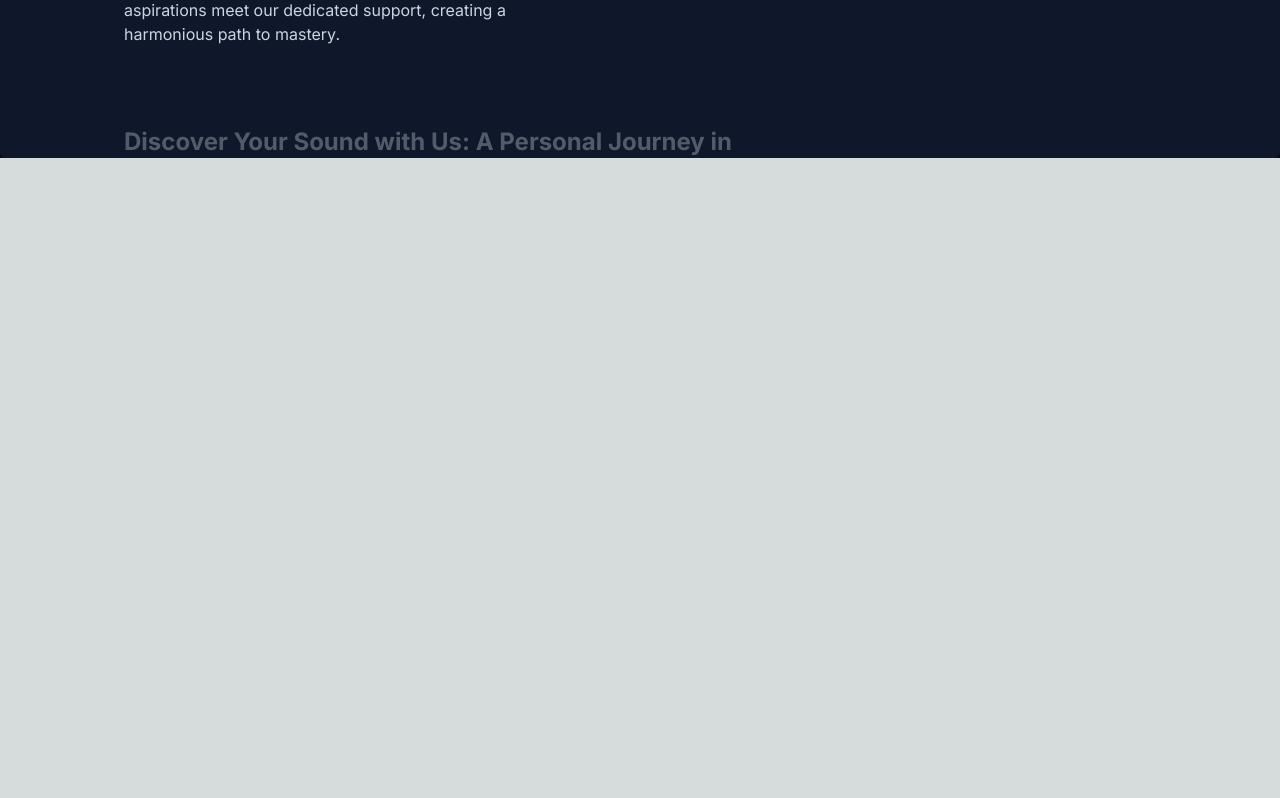
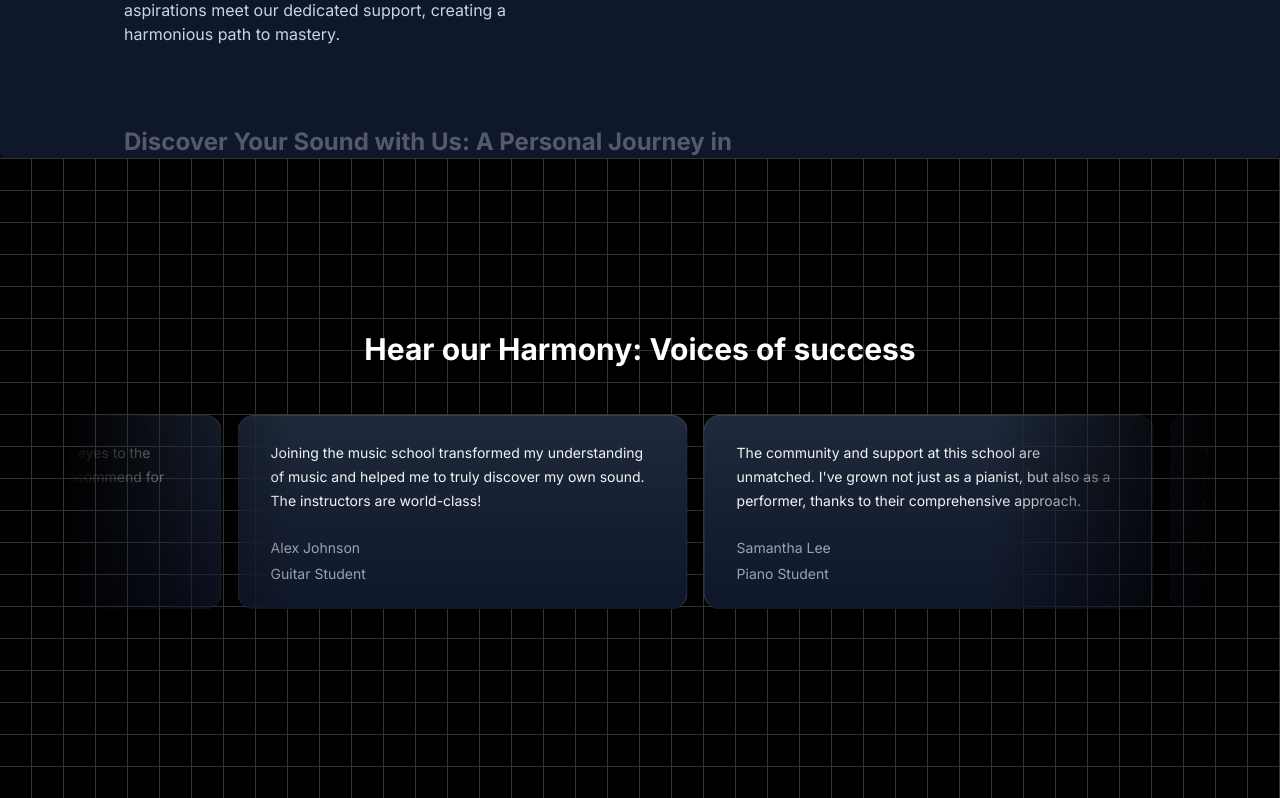
Before and after one commit to Sagar2102/Music-School, a Next.js app: page / in a window 1280 px wide. Shown: the part 1690-2488 px from the top of the page. Before the commit the page ends 1848 px from the top, so only its background shows below. Built offline with nearby package versions, Linux system fonts and the light colour scheme.

Commit message:
Testimonial Card

```diff
--- a/package.json
+++ b/package.json
@@ -11,6 +11,7 @@
   "dependencies": {
     "clsx": "^2.1.1",
     "framer-motion": "^11.3.4",
+    "mini-svg-data-uri": "^1.4.4",
     "next": "14.2.5",
     "react": "^18",
     "react-dom": "^18",
--- a/src/app/page.tsx
+++ b/src/app/page.tsx
@@ -1,5 +1,6 @@
 import FeaturedCourses from "@/components/FeaturedCourses";
 import HeroSection from "@/components/HeroSection";
+import MusicSchoolTestimonials from "@/components/TestimonialCards";
 import WhyChooseUs from "@/components/WhyChooseUs";
 import Image from "next/image";
 
@@ -9,6 +10,7 @@
     <HeroSection />
     <FeaturedCourses />
     <WhyChooseUs />
+    <MusicSchoolTestimonials />
     </main>
   );
 }
--- /dev/null
+++ b/src/components/TestimonialCards.tsx
@@ -0,0 +1,54 @@
+'use client'
+import { InfiniteMovingCards } from "./ui/infinite-moving-cards";
+
+const musicSchoolTestimonials = [
+    {
+      quote:
+        'Joining the music school transformed my understanding of music and helped me to truly discover my own sound. The instructors are world-class!',
+      name: 'Alex Johnson',
+      title: 'Guitar Student',
+    },
+    {
+      quote:
+        "The community and support at this school are unmatched. I've grown not just as a pianist, but also as a performer, thanks to their comprehensive approach.",
+      name: 'Samantha Lee',
+      title: 'Piano Student',
+    },
+    {
+      quote:
+        "This school offered me the tools and confidence to take my singing to the next level. I'm endlessly grateful for the personalized coaching.",
+      name: 'Michael Chen',
+      title: 'Vocal Student',
+    },
+    {
+      quote:
+        'As a violinist, finding the right mentor can be challenging, but this school matched me with a teacher who truly understands my goals and challenges.',
+      name: 'Emily Taylor',
+      title: 'Violin Student',
+    },
+    {
+      quote:
+        'The production courses here opened my eyes to the intricacies of music production. Highly recommend for any aspiring producers!',
+      name: 'Chris Morales',
+      title: 'Music Production Student',
+    },
+  ];
+
+function MusicSchoolTestimonials() {
+  return (
+    <div className="h-[40rem] w-full dark:bg-black dark:bg-grid-white/[0.2] relative flex flex-col items-center justify-center overflow-hidden">
+        <h2 className="text-3xl font-bold text-center mb-8 z-10">Hear our Harmony: Voices of success</h2>
+        <div className="flex justify-center w-full overflow-hidden px-4 sm:px-6 lg:px-8">
+            <div className="w-full max-w-6xl">
+            <InfiniteMovingCards
+                items={musicSchoolTestimonials}
+                direction="right"
+                speed="slow"
+      />
+            </div>
+        </div>
+    </div>
+  )
+}
+
+export default MusicSchoolTestimonials
--- /dev/null
+++ b/src/components/ui/infinite-moving-cards.tsx
@@ -0,0 +1,121 @@
+"use client";
+
+import { cn } from "@/utils/cn";
+import React, { useEffect, useState } from "react";
+
+export const InfiniteMovingCards = ({
+  items,
+  direction = "left",
+  speed = "fast",
+  pauseOnHover = true,
+  className,
+}: {
+  items: {
+    quote: string;
+    name: string;
+    title: string;
+  }[];
+  direction?: "left" | "right";
+  speed?: "fast" | "normal" | "slow";
+  pauseOnHover?: boolean;
+  className?: string;
+}) => {
+  const containerRef = React.useRef<HTMLDivElement>(null);
+  const scrollerRef = React.useRef<HTMLUListElement>(null);
+
+  useEffect(() => {
+    addAnimation();
+  }, []);
+  const [start, setStart] = useState(false);
+  function addAnimation() {
+    if (containerRef.current && scrollerRef.current) {
+      const scrollerContent = Array.from(scrollerRef.current.children);
+
+      scrollerContent.forEach((item) => {
+        const duplicatedItem = item.cloneNode(true);
+        if (scrollerRef.current) {
+          scrollerRef.current.appendChild(duplicatedItem);
+        }
+      });
+
+      getDirection();
+      getSpeed();
+      setStart(true);
+    }
+  }
+  const getDirection = () => {
+    if (containerRef.current) {
+      if (direction === "left") {
+        containerRef.current.style.setProperty(
+          "--animation-direction",
+          "forwards"
+        );
+      } else {
+        containerRef.current.style.setProperty(
+          "--animation-direction",
+          "reverse"
+        );
+      }
+    }
+  };
+  const getSpeed = () => {
+    if (containerRef.current) {
+      if (speed === "fast") {
+        containerRef.current.style.setProperty("--animation-duration", "20s");
+      } else if (speed === "normal") {
+        containerRef.current.style.setProperty("--animation-duration", "40s");
+      } else {
+        containerRef.current.style.setProperty("--animation-duration", "80s");
+      }
+    }
+  };
+  return (
+    <div
+      ref={containerRef}
+      className={cn(
+        "scroller relative z-20  max-w-7xl overflow-hidden  [mask-image:linear-gradient(to_right,transparent,white_20%,white_80%,transparent)]",
+        className
+      )}
+    >
+      <ul
+        ref={scrollerRef}
+        className={cn(
+          " flex min-w-full shrink-0 gap-4 py-4 w-max flex-nowrap",
+          start && "animate-scroll ",
+          pauseOnHover && "hover:[animation-play-state:paused]"
+        )}
+      >
+        {items.map((item, idx) => (
+          <li
+            className="w-[350px] max-w-full relative rounded-2xl border border-b-0 flex-shrink-0 border-slate-700 px-8 py-6 md:w-[450px]"
+            style={{
+              background:
+                "linear-gradient(180deg, var(--slate-800), var(--slate-900)",
+            }}
+            key={item.name}
+          >
+            <blockquote>
+              <div
+                aria-hidden="true"
+                className="user-select-none -z-1 pointer-events-none absolute -left-0.5 -top-0.5 h-[calc(100%_+_4px)] w-[calc(100%_+_4px)]"
+              ></div>
+              <span className=" relative z-20 text-sm leading-[1.6] text-gray-100 font-normal">
+                {item.quote}
+              </span>
+              <div className="relative z-20 mt-6 flex flex-row items-center">
+                <span className="flex flex-col gap-1">
+                  <span className=" text-sm leading-[1.6] text-gray-400 font-normal">
+                    {item.name}
+                  </span>
+                  <span className=" text-sm leading-[1.6] text-gray-400 font-normal">
+                    {item.title}
+                  </span>
+                </span>
+              </div>
+            </blockquote>
+          </li>
+        ))}
+      </ul>
+    </div>
+  );
+};
--- a/tailwind.config.ts
+++ b/tailwind.config.ts
@@ -1,6 +1,6 @@
 import type { Config } from "tailwindcss";
 
-
+const svgToDataUri = require("mini-svg-data-uri");
 const colors = require("tailwindcss/colors");
 const {
   default: flattenColorPalette,
@@ -18,6 +18,29 @@
   });
 }
 
+function addSvgPatterns({ matchUtilities, theme }: any) {
+  matchUtilities(
+    {
+      'bg-grid': (value: any) => ({
+        backgroundImage: `url("${svgToDataUri(
+          `<svg xmlns="http://www.w3.org/2000/svg" viewBox="0 0 32 32" width="32" height="32" fill="none" stroke="${value}"><path d="M0 .5H31.5V32"/></svg>`
+        )}")`,
+      }),
+      'bg-grid-small': (value: any) => ({
+        backgroundImage: `url("${svgToDataUri(
+          `<svg xmlns="http://www.w3.org/2000/svg" viewBox="0 0 32 32" width="8" height="8" fill="none" stroke="${value}"><path d="M0 .5H31.5V32"/></svg>`
+        )}")`,
+      }),
+      'bg-dot': (value: any) => ({
+        backgroundImage: `url("${svgToDataUri(
+          `<svg xmlns="http://www.w3.org/2000/svg" viewBox="0 0 32 32" width="16" height="16" fill="none"><circle fill="${value}" id="pattern-circle" cx="10" cy="10" r="1.6257413380501518"></circle></svg>`
+        )}")`,
+      }),
+    },
+    { values: flattenColorPalette(theme('backgroundColor')), type: 'color' }
+  );
+}
+
 const config: Config = {
   content: [
     "./src/pages/**/*.{js,ts,jsx,tsx,mdx}",
@@ -29,6 +52,7 @@
     extend: {
       animation:{
         spotlight: "spotlight 2s ease .75s 1 forwards",
+        scroll: "scroll var(--animation-duration, 40s) var(--animation-direction, forwards) linear infinite"
       },
       backgroundImage: {
         "gradient-radial": "radial-gradient(var(--tw-gradient-stops))",
@@ -40,10 +64,14 @@
           '0%': { opacity: '0', transform: 'translate(-72%, -62%) scale(0.5)' },
           '100%': { opacity: '1', transform: 'translate(-50%,-40%) scale(1)' },
         },
-
+        scroll: {
+          to: {
+            transform: "translate(calc(-50% - 0.5rem))",
+          },
+        },
         },
     },
   },
-  plugins: [addVariablesForColors],
+  plugins: [addVariablesForColors,addSvgPatterns],
 };
 export default config;
```
Also changed, not shown: 1 other file (tests, documents, lock files or other folders).
